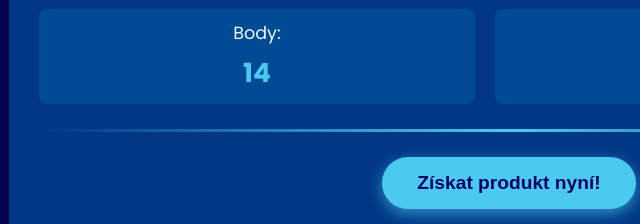
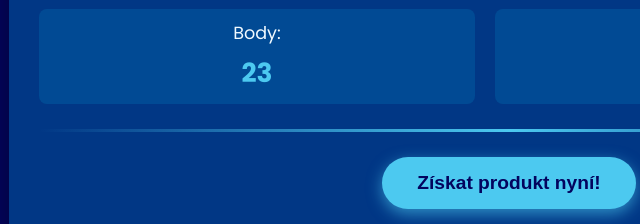
Before and after one commit to NTS-windows-tools/soutez-o-podlozku-hjdhfgdf54tdh48sdf4hd5gfh458gr4fh8, a plain HTML site: page index.html in a window 1280 px wide. Shown: the part 709-933 px from the top of the page, 131-771 px from the left. Drawn offline with Linux system fonts and the light colour scheme.

Commit message:
Update index.html

```diff
--- a/index.html
+++ b/index.html
@@ -40,7 +40,7 @@
 
             <h3 class="current-status-title">Váš aktuální stav:</h3>
             <div class="status-flex">
-                <p class="status-item">Body: <span id="current-points">14</span></p>
+                <p class="status-item">Body: <span id="current-points">23</span></p>
                 <p class="status-item">Extra body: <span id="current-extra-points">4,5</span></p>
             </div>
             </section>
```
